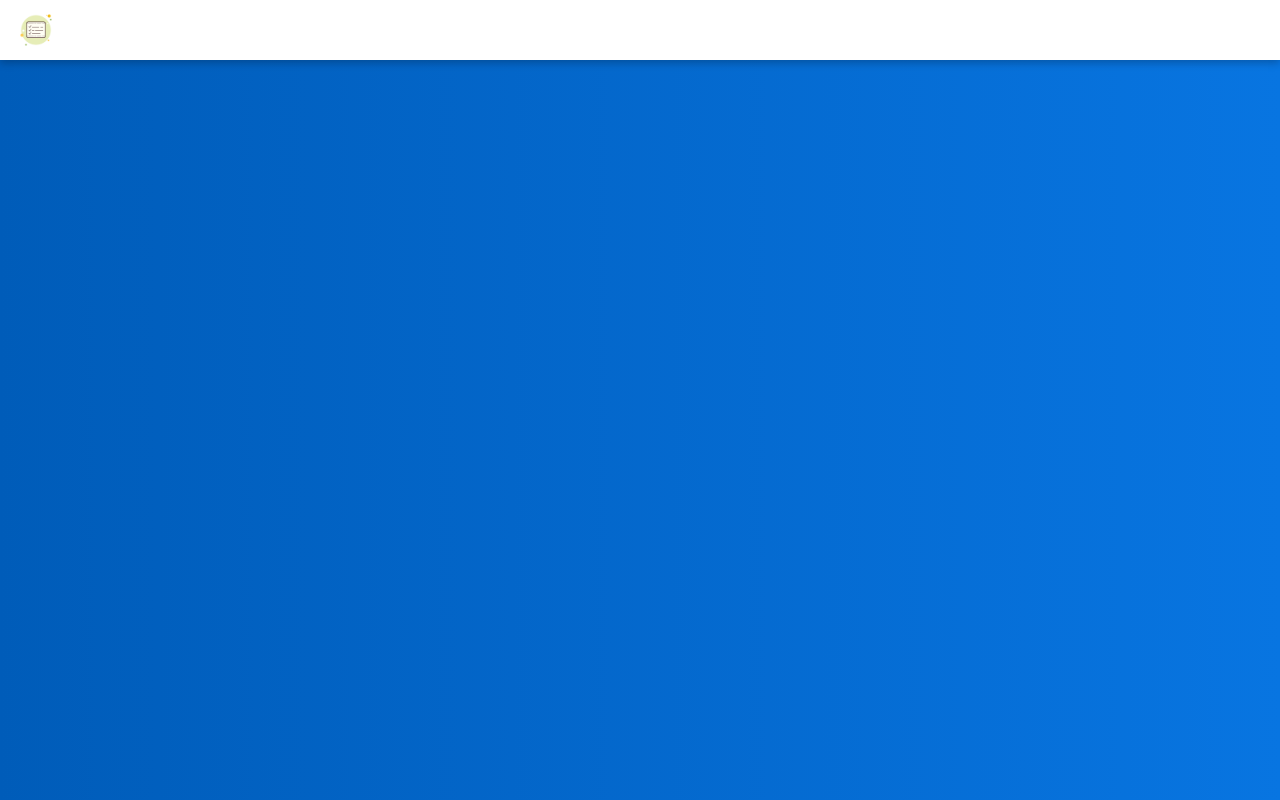
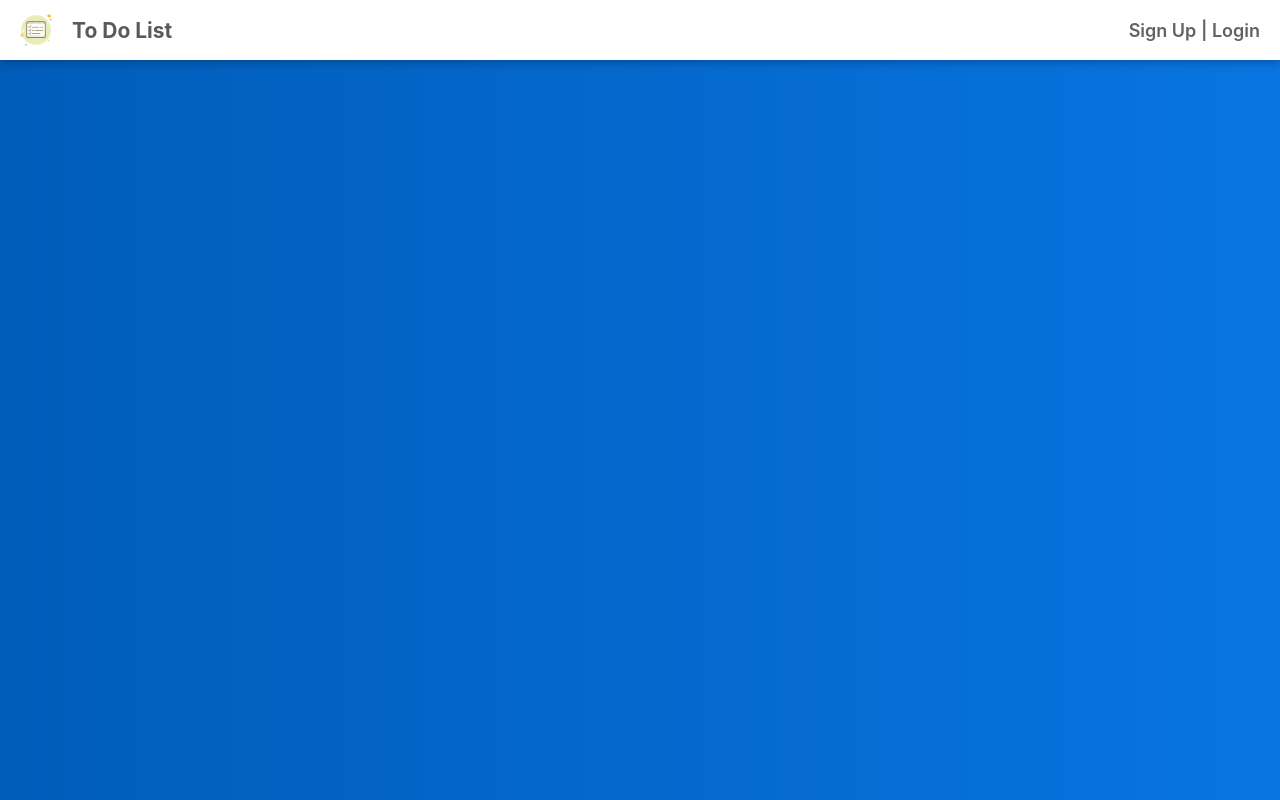
Before and after one commit to parker-t-harrelson/to-do-list-app, an Angular app: page / in a window 1280 px wide. Built offline with nearby package versions, Linux system fonts and the light colour scheme.

Commit message:
Changed color on toolbar text

```diff
--- a/src/app/app.component.css
+++ b/src/app/app.component.css
@@ -14,6 +14,7 @@
   h5,
   h6 {
     margin: 8px 0;
+    color: rgb(90, 90, 90);
   }
 
   p {
--- a/src/app/login-sign-up/login-sign-up.component.css
+++ b/src/app/login-sign-up/login-sign-up.component.css
@@ -1,6 +1,7 @@
 
 a {
     font-size: 18px;
+    color: rgb(99, 98, 98);
 }
 .login-box {
     padding: 20px;
```
